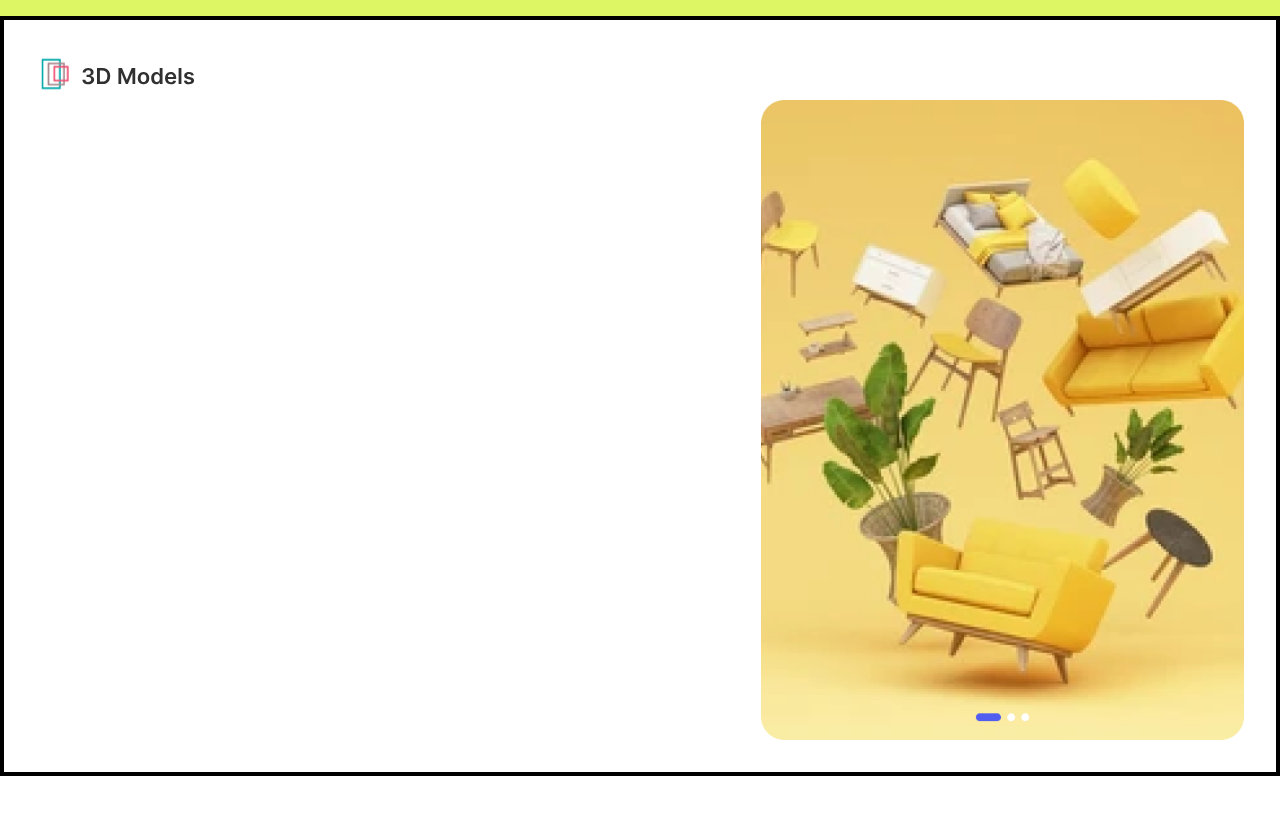
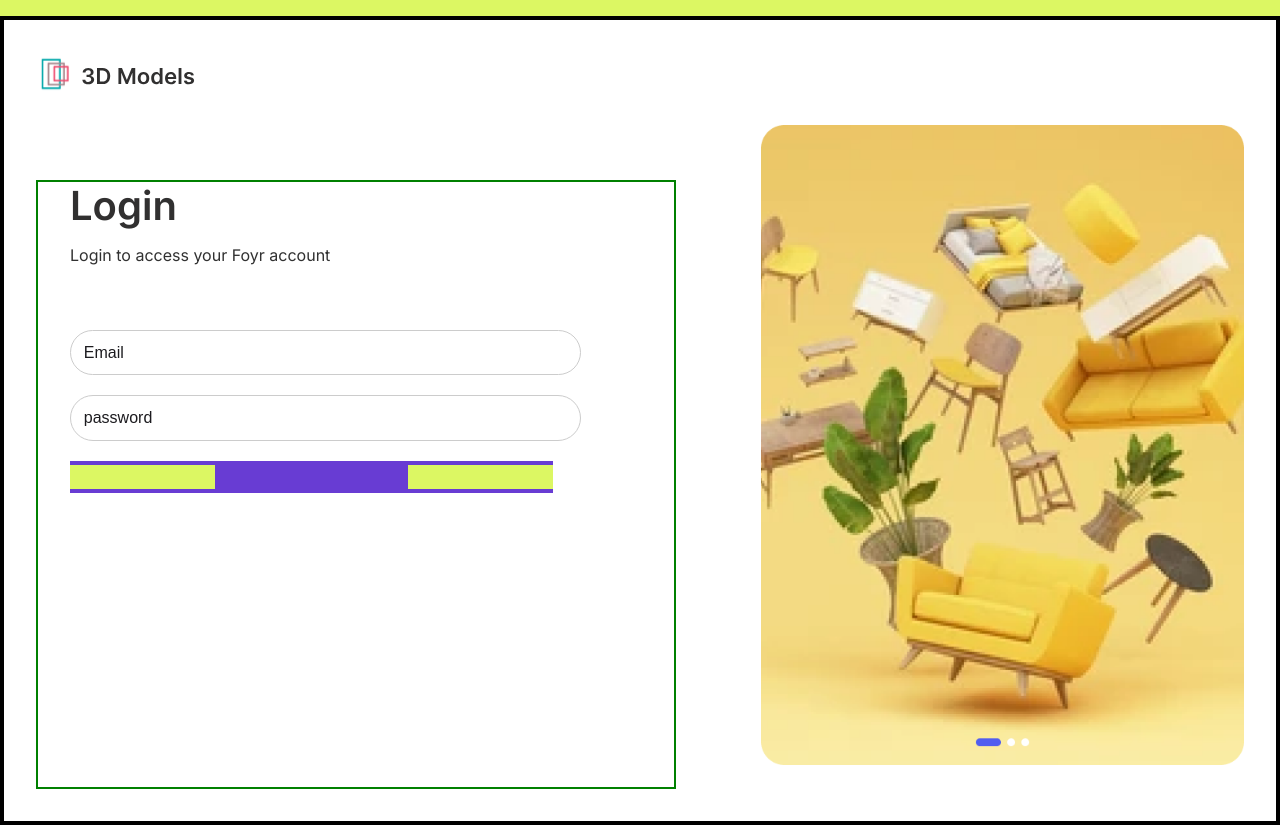
Before and after one commit to Harshit9651/figma2, a Vue app: page /Signin in a window 1280 px wide. Before the commit the page ends 800 px from the top, so only its background shows below. Built offline with nearby package versions, Linux system fonts and the light colour scheme.

Commit message:
add some inputs

```diff
--- a/src/components/SignInPage.vue
+++ b/src/components/SignInPage.vue
@@ -8,7 +8,31 @@
       </div>
       <div class="containers">
         <!-- Login Form Container -->
-        <div class="content-container"></div>
+        <div class="content-container">
+          <div class="login-container">
+            <div class="login">Login</div>
+            <div class="paragraph">Login to access your Foyr account</div>
+            <div class="main-login-content">
+              <div class="input-email">
+                <input type="email" placeholder="Email" name="" id="" />
+              </div>
+              <div class="input-password">
+                <input type="password" placeholder="password" />
+                <!-- <div class="hide-icon">
+                  <img src="../assets/password.svg" alt="" />
+                </div> -->
+              </div>
+
+              <div class="check-error">
+                <div class="check-box">
+                  <div class="check-input"></div>
+                  <div class="text"></div>
+                </div>
+                <div class="forgot-password"></div>
+              </div>
+            </div>
+          </div>
+        </div>
         <!-- Image Container -->
         <div class="image-container">
           <img src="../assets/Group 4.png" alt="" />
@@ -51,26 +75,133 @@
     .containers {
       display: flex;
       justify-content: space-between;
-      align-items: center;
+      // align-items: center;
       width: 100%;
+      width: 100%;
+      height: 100%;
 
       .content-container {
-        /* Optional styling for additional content */
+        padding-left: 2rem;
+        margin-top: 5rem;
+        // flex: 1;
+        width: 50%;
+        height: 100%;
+        border: 2px solid green;
+        max-height: 100%;
+
+        .login-container {
+          display: flex;
+          gap: 1rem;
+          flex-direction: column;
+          .login {
+            font-family: Inter;
+            font-size: 40px;
+            font-weight: 600;
+            line-height: 48.41px;
+            text-align: left;
+            text-underline-position: from-font;
+            text-decoration-skip-ink: none;
+            color: #313030;
+          }
+          .paragraph {
+            font-family: Inter;
+            font-size: 16px;
+            font-weight: 400;
+            line-height: 19.36px;
+            text-align: left;
+            text-underline-position: from-font;
+            text-decoration-skip-ink: none;
+            color: #313131;
+          }
+        }
+
+        .main-login-content {
+          margin-top: 3rem;
+          display: flex;
+          flex-direction: column;
+          width: 100%;
+          height: 28.6rem;
+          gap: 20px;
+          .input-email,
+          .input-password {
+            width: 80%;
+            position: relative;
+
+            input {
+              width: 100%;
+              padding: 0.8rem;
+              font-size: 16px;
+              border: 1px solid #ccc;
+              border-radius: 2rem;
+              outline: none;
+              transition: border-color 0.3s;
+
+              &:focus {
+                border: 2px solid #683cd3;
+              }
+              &::placeholder {
+                color: #1c1b1f;
+              }
+
+              .hide-icon {
+                position: absolute;
+                right: 1.5rem;
+                top: 50%;
+                transform: translateY(-50%);
+                cursor: pointer;
+                width: 1.5rem;
+                height: 1.5rem;
+
+                img {
+                  width: 100%;
+                  height: 100%;
+                  object-fit: contain;
+                }
+              }
+            }
+          }
+
+          .input-password {
+            width: 80%;
+            position: relative;
+          }
+          .check-error {
+            background-color: #683cd3;
+            height: 2rem;
+            width: 80%;
+            display: flex;
+            justify-content: space-between;
+            align-items: center;
+            .check-box{
+              height: 1.5rem;
+              width: 30%;
+              background-color: #dcf763;
+              display: flex;
+              justify-content: space-between;
+            }
+            .forgot-password{
+              width: 30%;
+              height: 1.5rem;
+              background-color: #dcf763;
+
+            }
+          }
+        }
       }
 
       .image-container {
-        flex: 1; // Automatically take available space
-        max-width: 40%; // Limit the width of the image container
-        max-height: 100%; // Prevent vertical overflow
-        overflow: hidden; // Ensure the container does not overflow
+        flex: 1;
+        max-width: 40%;
+        max-height: 100%;
+        overflow: hidden;
         display: flex;
-        justify-content: center; // Center the image if needed
+        justify-content: center;
         align-items: center;
 
         img {
-          max-width: 100%; // Ensure the image scales down to fit the container
-          max-height: 100%; // Prevent the image from overflowing vertically
-          object-fit: contain; // Ensures the image maintains its aspect ratio
+          max-width: 100%;
+          max-height: 100%;
+          object-fit: contain;
         }
       }
     }
```
Also changed, not shown: src/assets/password.svg (added).
